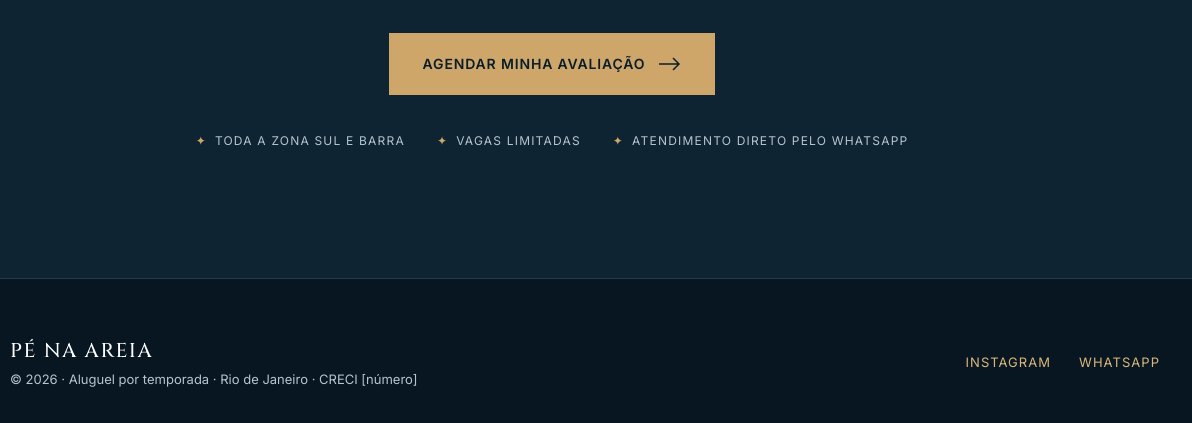
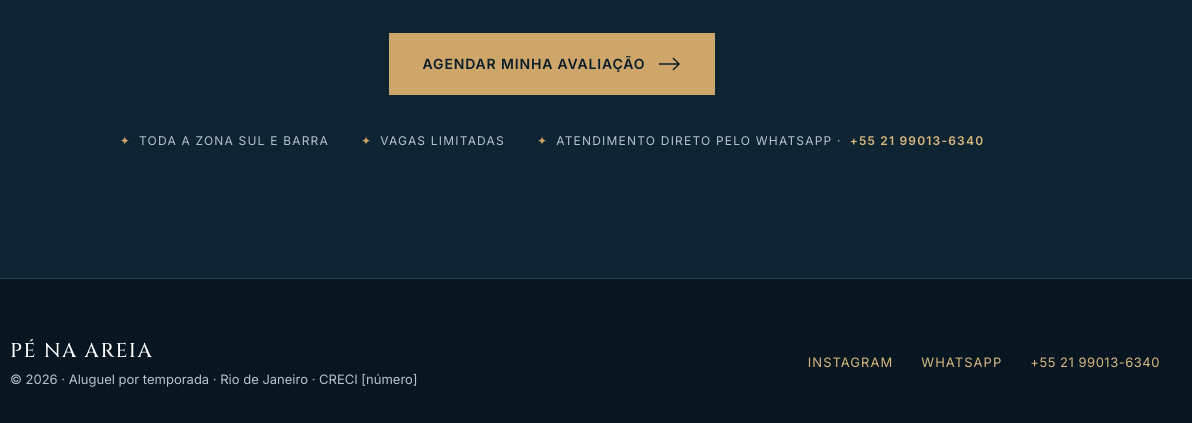
Before and after one commit to TomasBalestrin/penaareia, a plain HTML site: page index.html in a window 1280 px wide. Shown: the part 8382-8805 px from the top of the page, 88-1280 px from the left. Drawn offline with Linux system fonts and the light colour scheme.

Commit message:
Adiciona WhatsApp nos botoes e exibe o numero no site
Preenche CONFIG.whatsapp, que ativa os 7 botoes data-whatsapp, e mostra
+55 21 99013-6340 em texto no footer e na secao final de contato.

Co-Authored-By: Claude Opus 5 <noreply@anthropic.com>

```diff
--- a/index.html
+++ b/index.html
@@ -344,7 +344,7 @@ a[data-whatsapp]:hover{filter:brightness(1.06)}
 <div style="display: flex; flex-wrap: wrap; justify-content: center; gap: 12px 32px; padding-top: 8px; font-size: 12px; letter-spacing: 0.1em; text-transform: uppercase; color: #B7C4CE">
 <span style="display: flex; align-items: center; gap: 8px"><span aria-hidden="true" style="color: #CFA66A">✦</span>Toda a Zona Sul e Barra</span>
 <span style="display: flex; align-items: center; gap: 8px"><span aria-hidden="true" style="color: #CFA66A">✦</span>Vagas limitadas</span>
-<span style="display: flex; align-items: center; gap: 8px"><span aria-hidden="true" style="color: #CFA66A">✦</span>Atendimento direto pelo WhatsApp</span>
+<span style="display: flex; align-items: center; gap: 8px"><span aria-hidden="true" style="color: #CFA66A">✦</span>Atendimento direto pelo WhatsApp · <a href="#contato" data-whatsapp style="color: #D9B77E; text-decoration: none; font-weight: 600">+55 21 99013-6340</a></span>
 </div>
 </div>
 </section>
@@ -358,6 +358,7 @@ a[data-whatsapp]:hover{filter:brightness(1.06)}
 <div style="display: flex; flex-wrap: wrap; gap: 28px; font-size: 13px; letter-spacing: 0.08em; text-transform: uppercase">
 <a href="#contato" data-instagram style="color: #D9B77E; text-decoration: none">Instagram</a>
 <a href="#contato" data-whatsapp style="color: #D9B77E; text-decoration: none">WhatsApp</a>
+<a href="#contato" data-whatsapp style="color: #D9B77E; text-decoration: none; letter-spacing: 0.04em">+55 21 99013-6340</a>
 </div>
 </div>
 </footer>
@@ -369,7 +370,7 @@ a[data-whatsapp]:hover{filter:brightness(1.06)}
 <script>
 /* ===== CONFIGURAÇÃO: preencha aqui ===== */
 var CONFIG = {
-  whatsapp: "",   /* só números, com DDI e DDD. Exemplo: "5521999998888" */
+  whatsapp: "5521990136340",   /* só números, com DDI e DDD. Exemplo: "5521999998888" */
   mensagem: "Olá! Quero avaliar meu imóvel com a Pé na Areia.",
   instagram: ""   /* só o usuário, sem @. Exemplo: "penaareia.rio" */
 };
```
